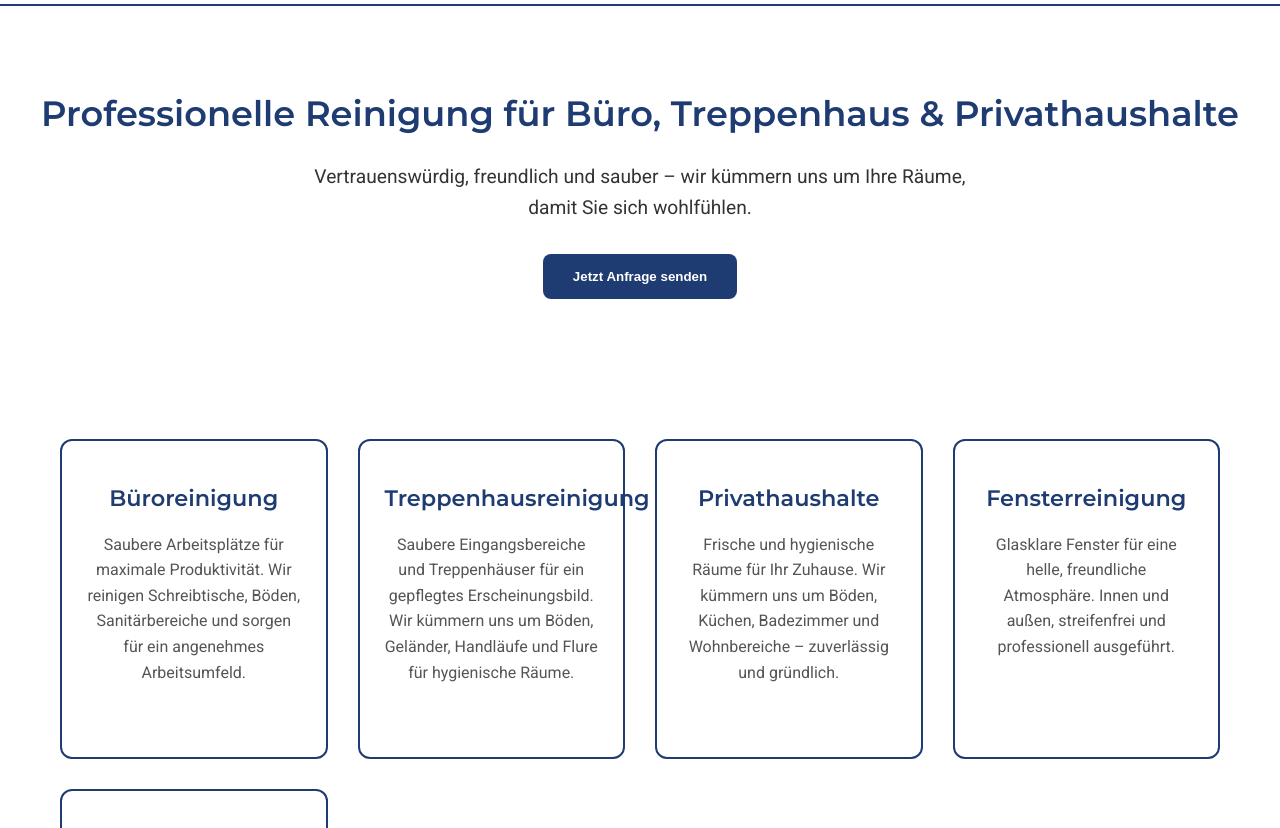
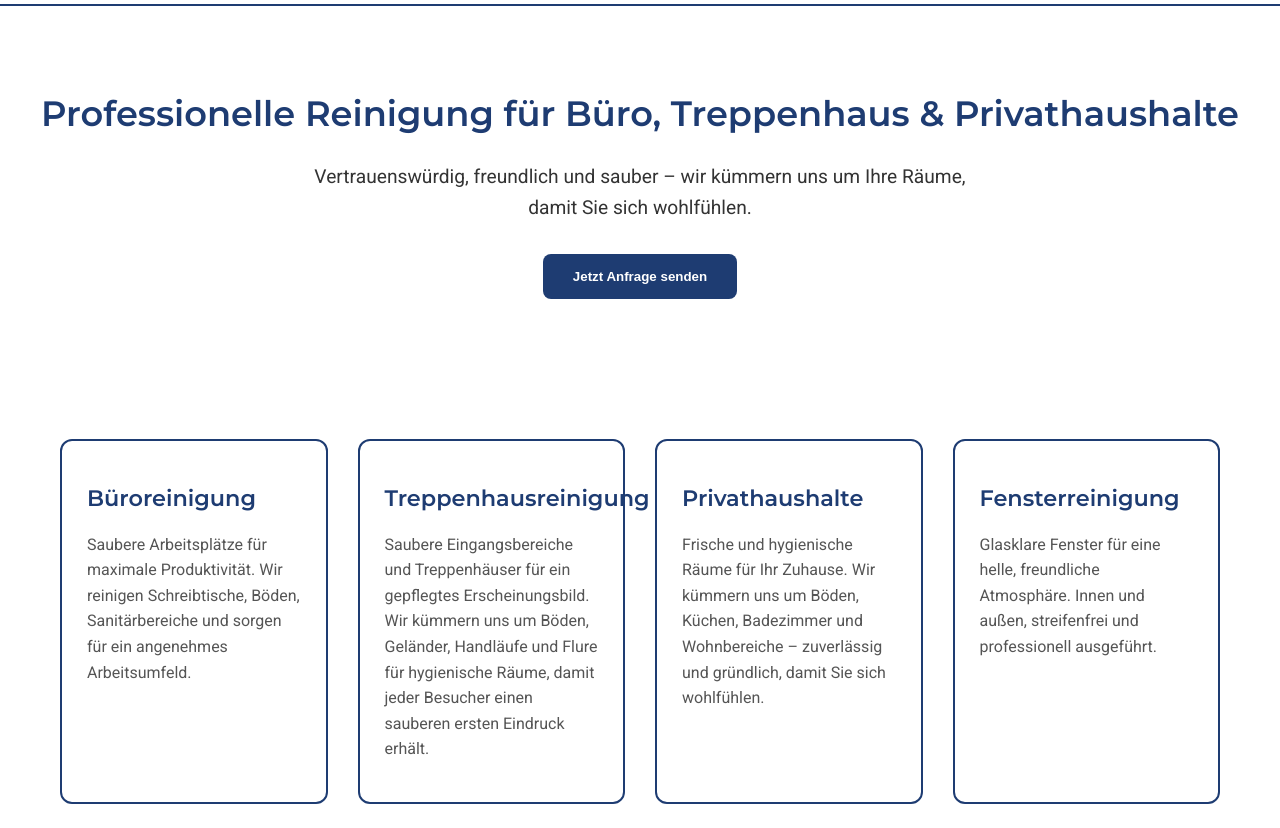
Before and after one commit to reinigungsservicejl-hash/reinigungsservice, a plain HTML site: page index.html in a window 1280 px wide. Shown: the part 82-910 px from the top of the page. Drawn offline with Linux system fonts and the light colour scheme.

Commit message:
Update index.html

```diff
--- a/index.html
+++ b/index.html
@@ -84,14 +84,16 @@
             display: grid;
             grid-template-columns: repeat(auto-fit, minmax(250px,1fr));
             gap: 30px;
+            align-items: stretch; /* Alle Karten gleiche Höhe */
         }
         .service-card {
             background-color: var(--secondary-color);
             border: 2px solid var(--primary-color);
             border-radius: 12px;
             padding: 40px 25px;
-            min-height: 320px; /* Gleichmäßige Höhe */
-            text-align: center;
+            display: flex;
+            flex-direction: column;
+            justify-content: flex-start;
             transition: transform 0.3s, box-shadow 0.3s;
         }
         .service-card:hover {
@@ -190,11 +192,11 @@
         </div>
         <div class="service-card">
             <h3>Treppenhausreinigung</h3>
-            <p>Saubere Eingangsbereiche und Treppenhäuser für ein gepflegtes Erscheinungsbild. Wir kümmern uns um Böden, Geländer, Handläufe und Flure für hygienische Räume.</p>
+            <p>Saubere Eingangsbereiche und Treppenhäuser für ein gepflegtes Erscheinungsbild. Wir kümmern uns um Böden, Geländer, Handläufe und Flure für hygienische Räume, damit jeder Besucher einen sauberen ersten Eindruck erhält.</p>
         </div>
         <div class="service-card">
             <h3>Privathaushalte</h3>
-            <p>Frische und hygienische Räume für Ihr Zuhause. Wir kümmern uns um Böden, Küchen, Badezimmer und Wohnbereiche – zuverlässig und gründlich.</p>
+            <p>Frische und hygienische Räume für Ihr Zuhause. Wir kümmern uns um Böden, Küchen, Badezimmer und Wohnbereiche – zuverlässig und gründlich, damit Sie sich wohlfühlen.</p>
         </div>
         <div class="service-card">
             <h3>Fensterreinigung</h3>
```
